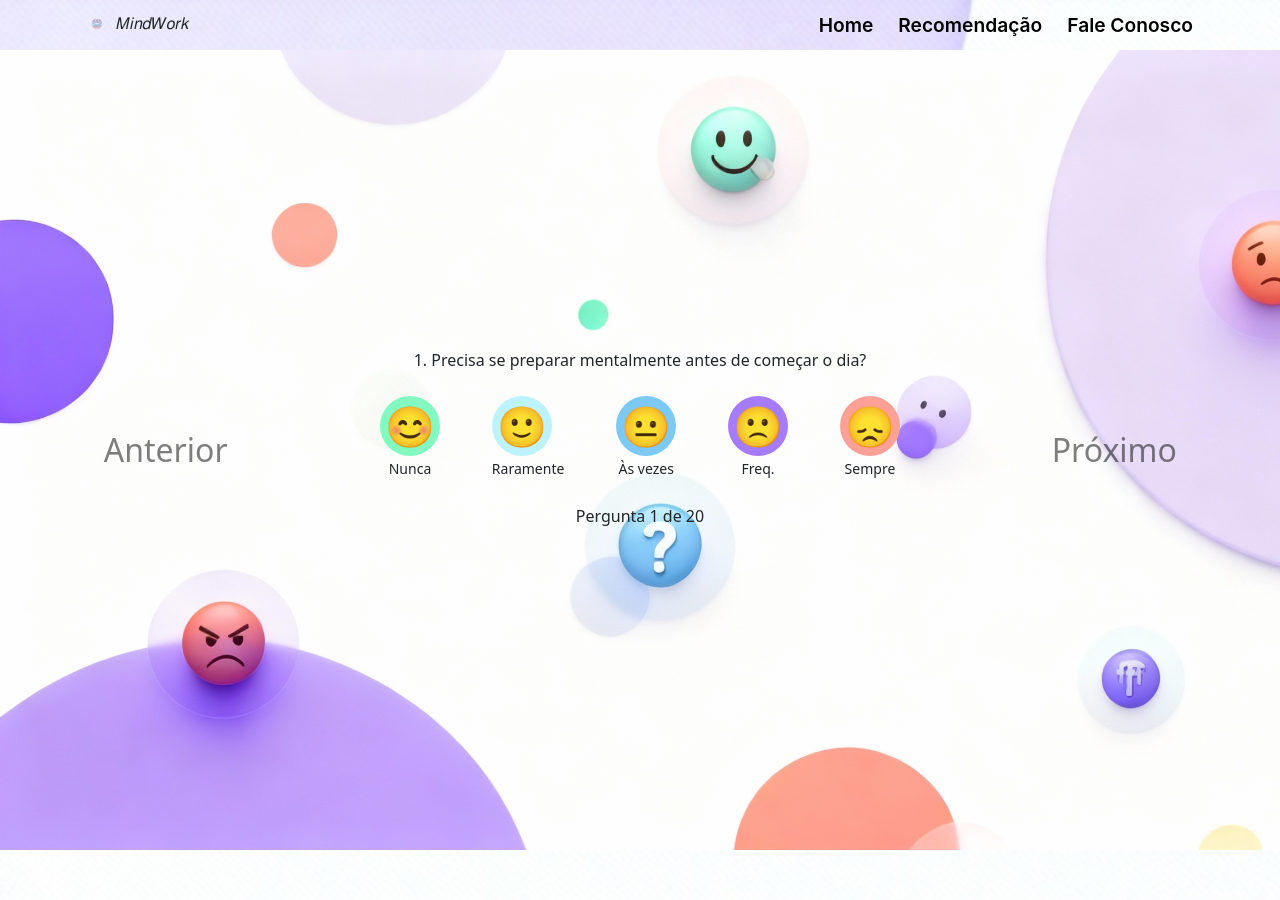
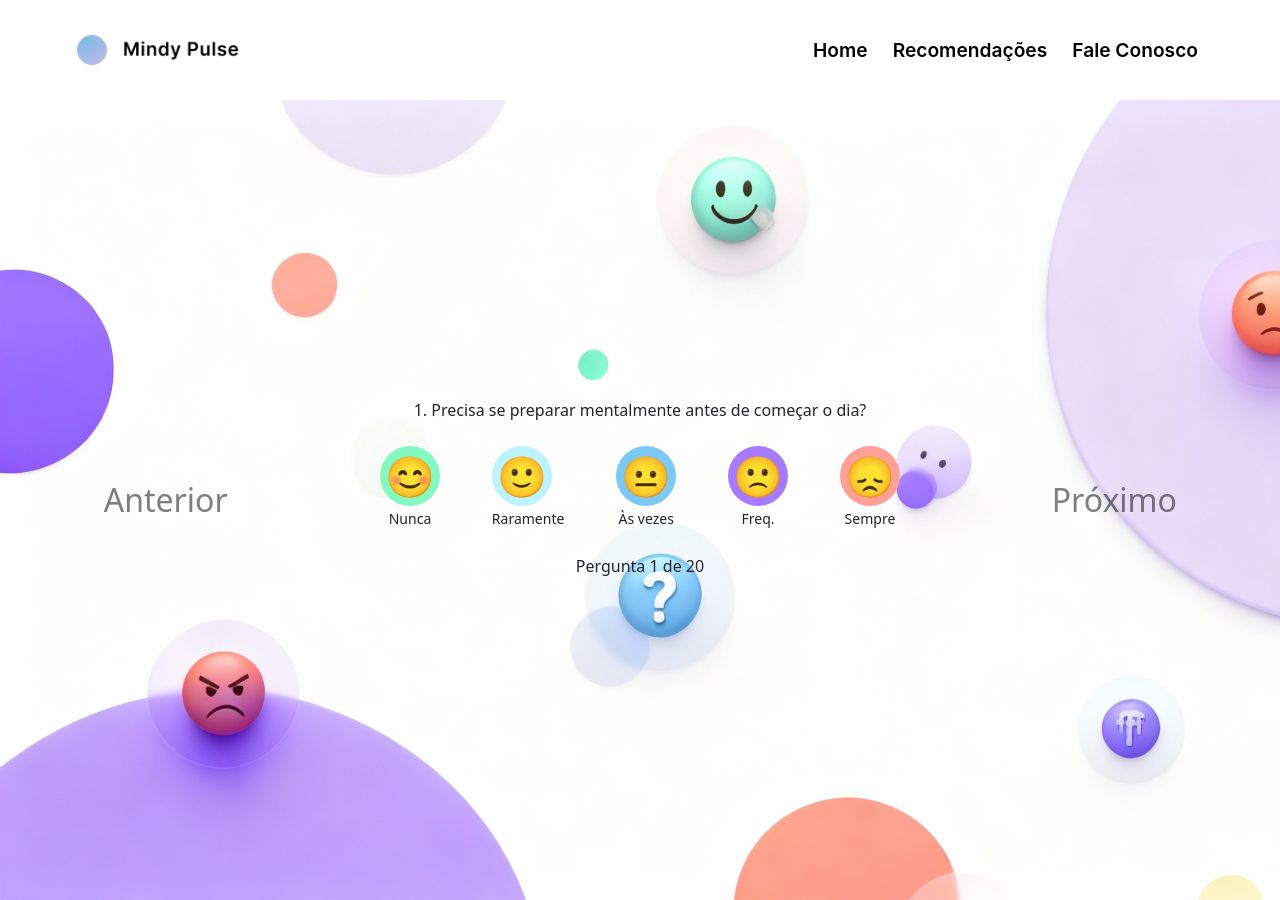
Before and after one commit to LuisFernando1625R/GlobalSolution1, a plain HTML site: page teste.html in a window 1280 px wide. Shown: the top 900 px of the page. Drawn offline with nearby package versions, Linux system fonts and the light colour scheme.

Commit message:
Modifica header da página de teste

```diff
--- a/teste.html
+++ b/teste.html
@@ -22,21 +22,18 @@
 
         <body>
             <header>
-                <div class="container">
-                    <div class="home-nav-logoespan">
-                        <img src="/img/img-logo-mindwork-semfundo-semtitulo.png" alt="Logo da MindWork"
-                            class="home-nav-logo">
-                        <span id="home-nav-span">𝑀𝑖𝑛𝑑𝑊𝑜𝑟𝑘</span>
+            <div class="container-header">
+                <div class="home-nav-logo">
+                    <img src="img/logo-mindyPulse.png" alt="Logo da Mindy Pulse" class="home-nav-logo">
                 </div>
-
-                    <div>
+                <div class="home-nav">
                     <nav>
                         <ul class="home-nav-links">
                             <li>
                                 <a href="/index.html">Home</a>
                             </li>
                             <li>
-                                    <a href="/recomendacao.html">Recomendação</a>
+                                <a href="/recomendacao.html">Recomendações</a>
                             </li>
                             <li>
                                 <a href="/fale-conosco.html">Fale Conosco</a>
```
Lines whose indentation alone changed are shown as unchanged.
